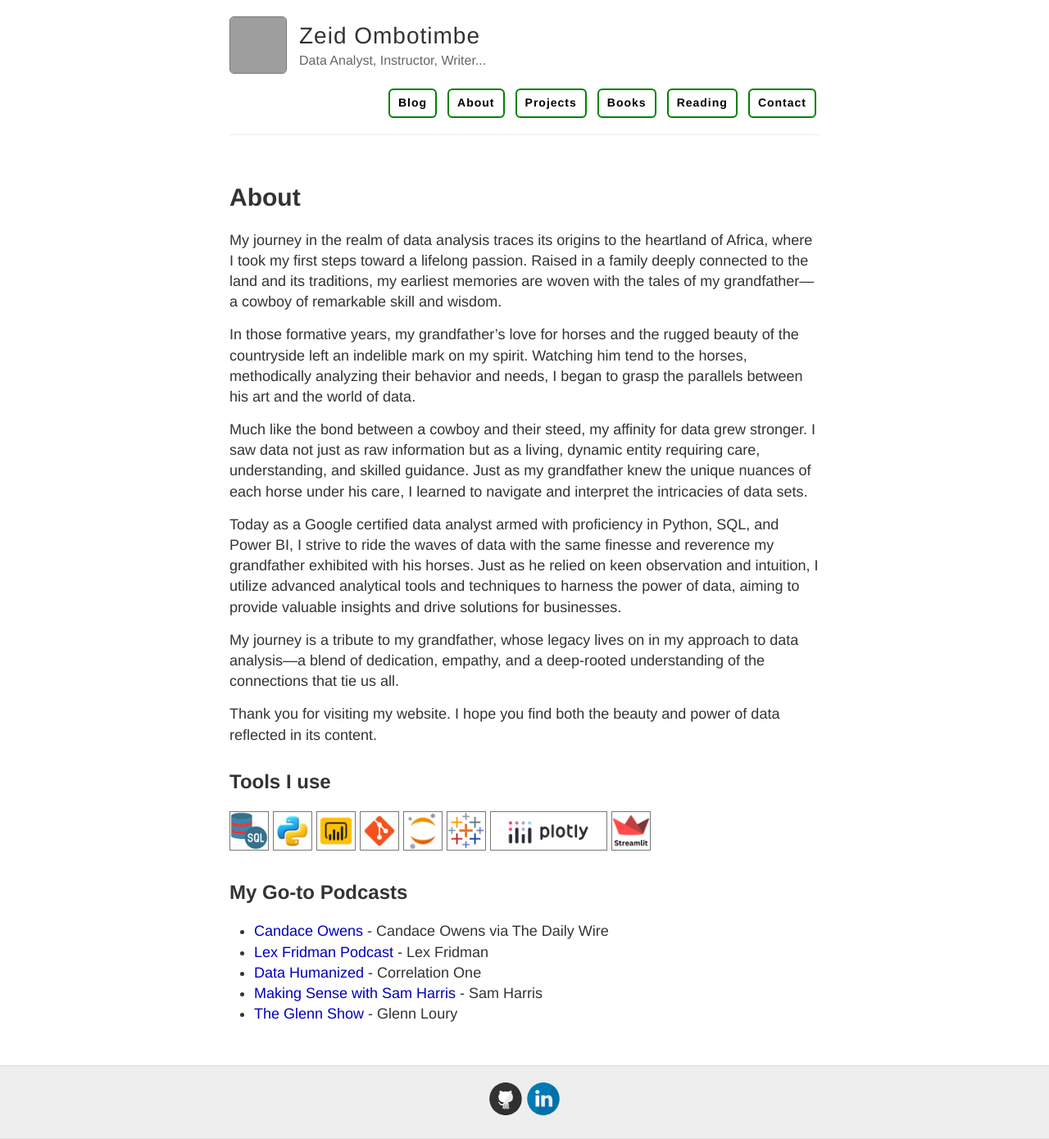
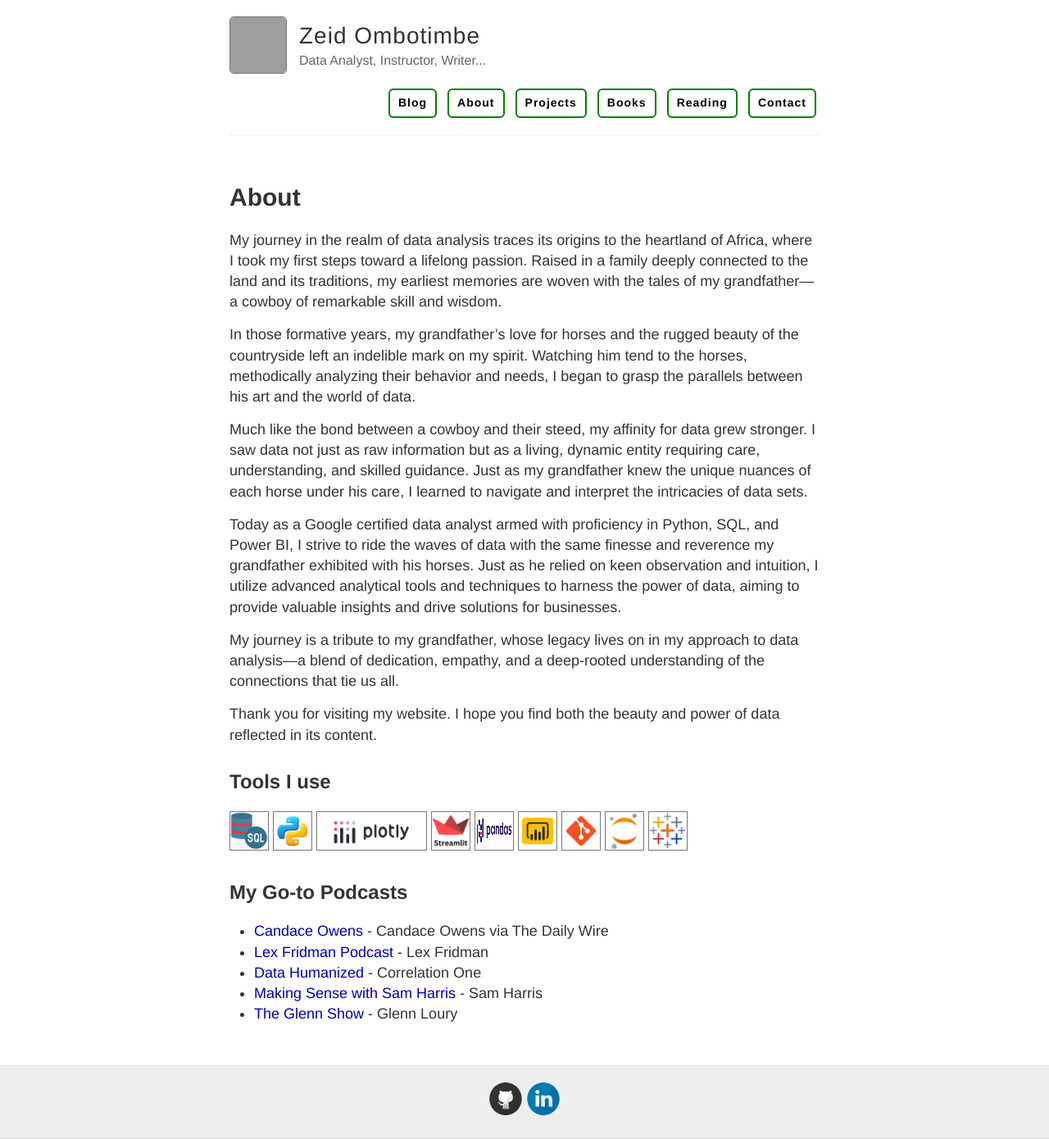
Before and after one commit to obtbe/zeidombo.github.io, a Jekyll site: the page built from about.md, in a window 1280 px wide. Shown: the whole page at 82% size. Built offline with Jekyll 4.4.1, drawn with Linux system fonts in a browser that asks for light colours; our own code applies the rules of GitHub Pages for plain Markdown files; grey boxes are pictures that could not be loaded.

Commit message:
resized this b**

```diff
--- a/about.md
+++ b/about.md
@@ -25,12 +25,15 @@ Thank you for visiting my website. I hope you find both the beauty and power of
 <div class="tool-icons">
   <img src="/images/sql.png" alt="SQL Icon" width="48" height="48">
   <img src="/images/python.png" alt="Python Icon" width="48" height="48">
+  <img src="/images/plotly.png" alt="Plotly Icon" width="135" height="48">
+  <img src="/images/streamlit.png" alt="Streamlit Icon" width="48" height="48">
+  <img src="/images/pandas.png" alt="Pandas Icon" width="48" height="48">
   <img src="/images/powerbi.png" alt="Power BI Icon" width="48" height="48">
   <img src="/images/git.png" alt="Git Icon" width="48" height="48">
   <img src="/images/jupyter.png" alt="Jupyter Icon" width="48" height="48">
   <img src="/images/tableau.png" alt="Tableau Icon" width="48" height="48">
-  <img src="/images/plotly.png" alt="Plotly Icon" width="143" height="48">
-  <img src="/images/streamlit.png" alt="Streamlit Icon" width="48" height="48">
+
+
 
   <!-- Add similar lines for other tools -->
 </div>
```
Also changed, not shown: images/numpy.png (added).
